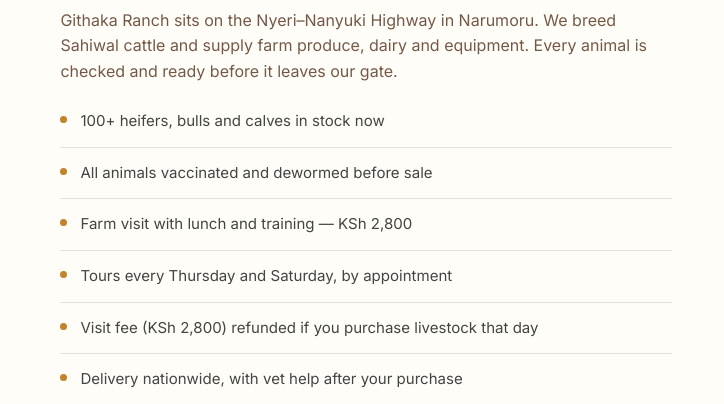
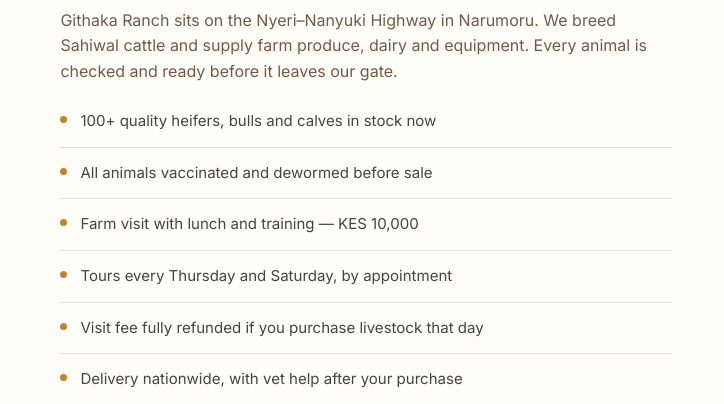
Before and after one commit to Vinnie-hub/githakaranch, a plain HTML site: page index.html in a window 1280 px wide. Shown: the part 1407-1811 px from the top of the page, 556-1280 px from the left. Drawn offline with Linux system fonts and the light colour scheme.

Commit message:
Updated website

```diff
--- a/index.html
+++ b/index.html
@@ -272,13 +272,11 @@
             Every animal is checked and ready before it leaves our gate.
           </p>
           <ul>
-            <li>100+ heifers, bulls and calves in stock now</li>
+            <li>100+ quality heifers, bulls and calves in stock now</li>
             <li>All animals vaccinated and dewormed before sale</li>
-            <li>Farm visit with lunch and training — KSh 2,800</li>
+            <li>Farm visit with lunch and training — KES 10,000</li>
             <li>Tours every Thursday and Saturday, by appointment</li>
-            <li>
-              Visit fee (KSh 2,800) refunded if you purchase livestock that day
-            </li>
+            <li>Visit fee fully refunded if you purchase livestock that day</li>
             <li>Delivery nationwide, with vet help after your purchase</li>
           </ul>
           <a class="btn btn-primary" href="#contact" style="margin-top: 6px"
```
